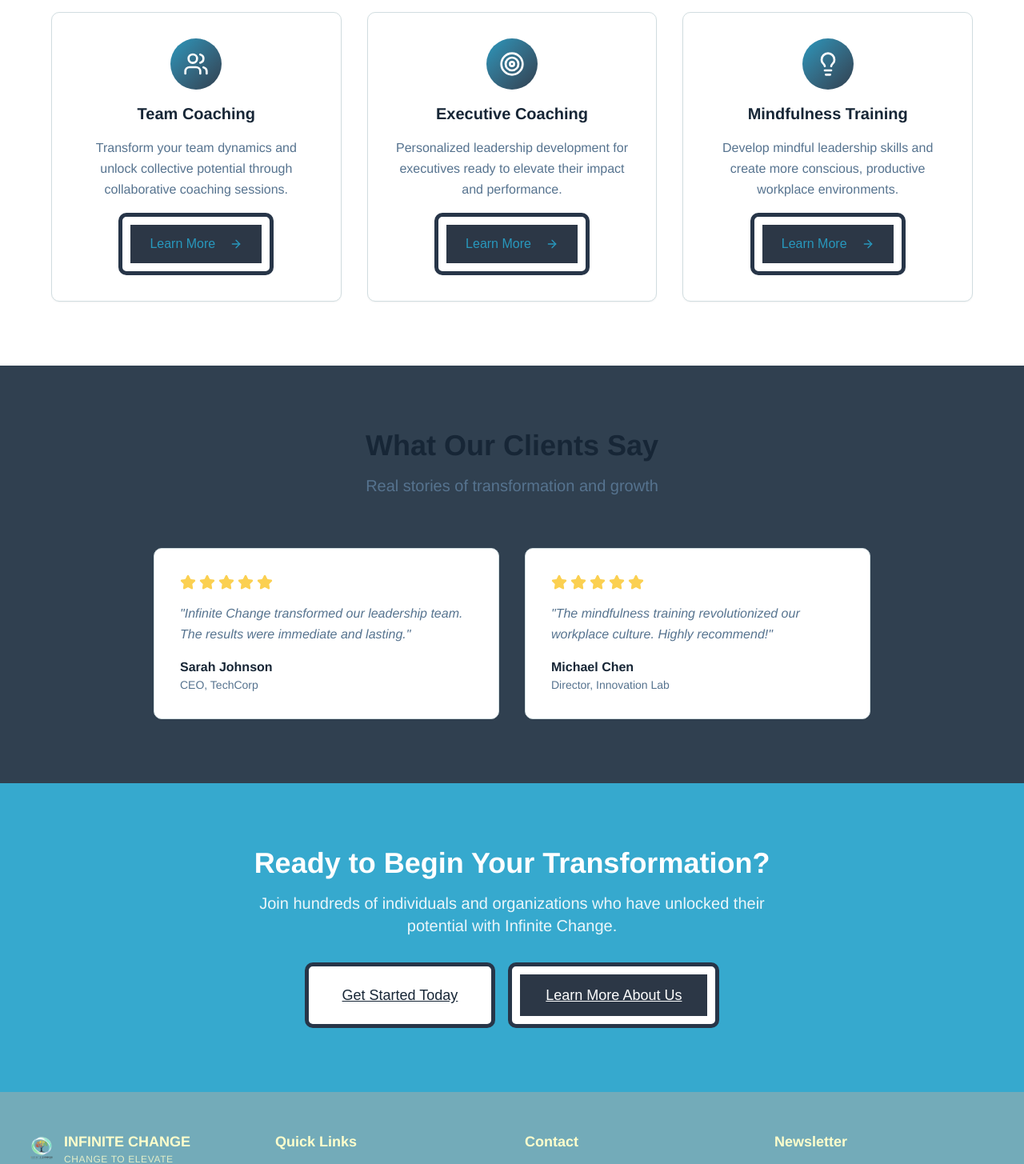
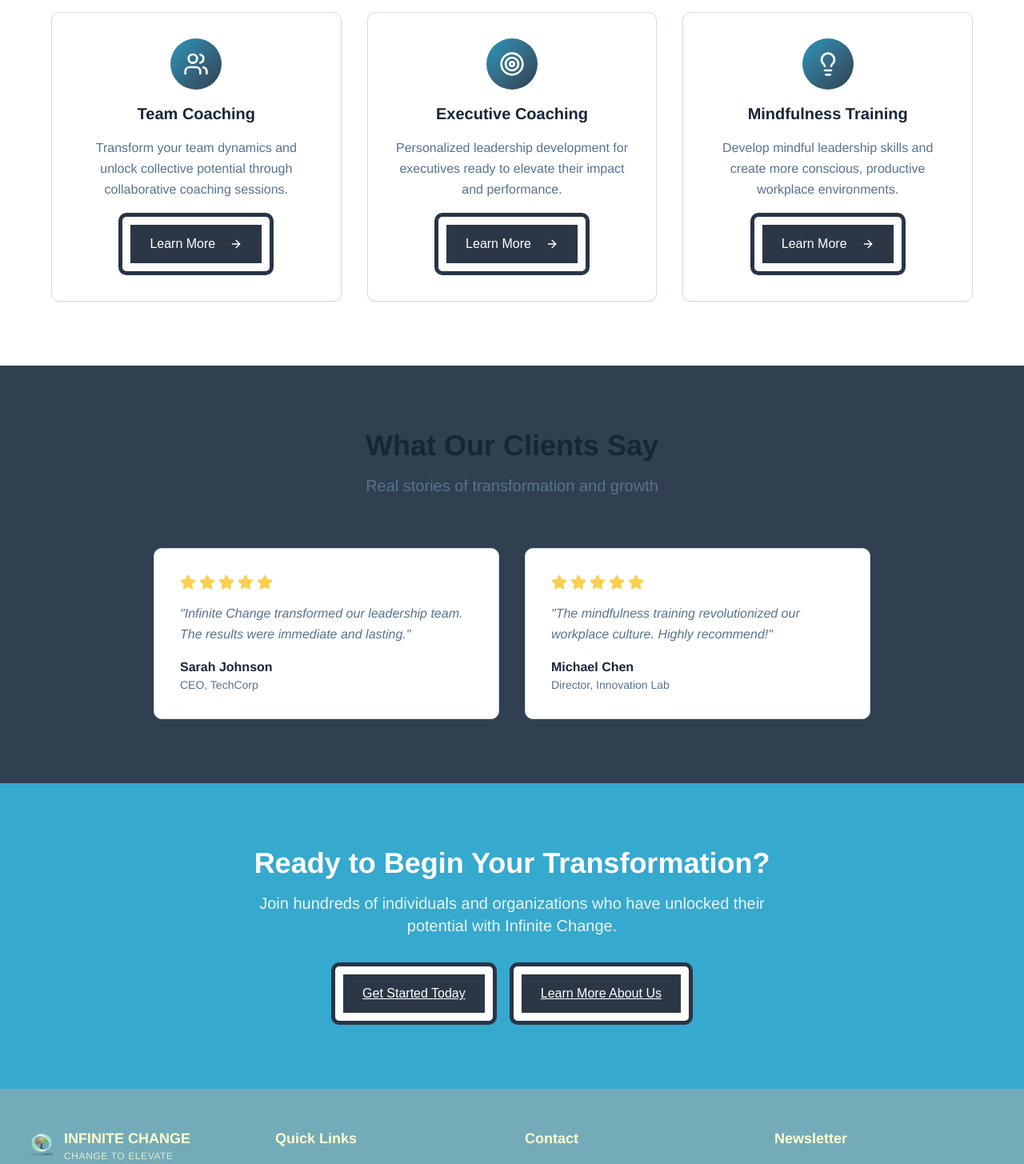
Before and after one commit to badalkr2004/infinite-change, a Next.js app: page / in a window 1280 px wide. Shown: the part 1081-2536 px from the top of the page at 80% size. Built offline with nearby package versions, Linux system fonts and the light colour scheme.

Commit message:
hover color fixed

```diff
--- a/src/app/page.tsx
+++ b/src/app/page.tsx
@@ -232,10 +232,7 @@ const Index = () => {
                     <p className="text-muted-foreground leading-relaxed">
                       {service.description}
                     </p>
-                    <Button
-                      variant="ghost"
-                      className="text-primary hover:text-primary-foreground hover:bg-primary"
-                    >
+                    <Button>
                       Learn More <ArrowRight className="ml-2 h-4 w-4" />
                     </Button>
                   </CardContent>
@@ -343,20 +340,10 @@ const Index = () => {
             transition={{ duration: 0.6, delay: 0.6 }}
             viewport={{ once: true }}
           >
-            <Button
-              asChild
-              size="lg"
-              variant="secondary"
-              className="text-lg px-8 bg-background text-foreground hover:bg-background/90"
-            >
+            <Button asChild size="lg">
               <Link href="/contact">Get Started Today</Link>
             </Button>
-            <Button
-              asChild
-              size="lg"
-              variant="outline"
-              className="text-lg px-8 border-primary-foreground text-primary-foreground hover:bg-primary-foreground hover:text-primary"
-            >
+            <Button asChild size="lg">
               <Link href="/about">Learn More About Us</Link>
             </Button>
           </motion.div>
--- a/src/components/ui/button.tsx
+++ b/src/components/ui/button.tsx
@@ -42,12 +42,12 @@ const Button = React.forwardRef<HTMLButtonElement, ButtonProps>(
     const Comp = asChild ? Slot : "button"
     return (
       <span
-        className="inline-block p-[10px] bg-white rounded-[10px] transition-all duration-300 group border-[5px] border-[#273548] hover:bg-[#DC842E] hover:border-[#DC842E]"
+        className="inline-block p-[10px] bg-white rounded-[10px] transition-all duration-300 border-[5px] border-[#273548]"
         style={{ borderRadius: '10px' }}
       >
         <Comp
           className={cn(
-            "inline-flex items-center justify-center gap-[10px] whitespace-nowrap rounded-none text-base font-medium font-avenir-regular ring-offset-background transition-all duration-300 focus-visible:outline-hidden focus-visible:ring-2 focus-visible:ring-ring focus-visible:ring-offset-2 disabled:pointer-events-none disabled:opacity-50 [&_svg]:pointer-events-none [&_svg]:size-4 [&_svg]:shrink-0 bg-[#2C3746] text-white border-none px-6 py-3 group-hover:bg-[#DC842E]",
+            "inline-flex items-center justify-center gap-[10px] whitespace-nowrap rounded-none text-base font-medium font-avenir-regular ring-offset-background transition-all duration-300 focus-visible:outline-hidden focus-visible:ring-2 focus-visible:ring-ring focus-visible:ring-offset-2 disabled:pointer-events-none disabled:opacity-50 [&_svg]:pointer-events-none [&_svg]:size-4 [&_svg]:shrink-0 bg-[#2C3746] text-white border-none px-6 py-3 hover:bg-[#DC842E]",
             className
           )}
           ref={ref}
```
